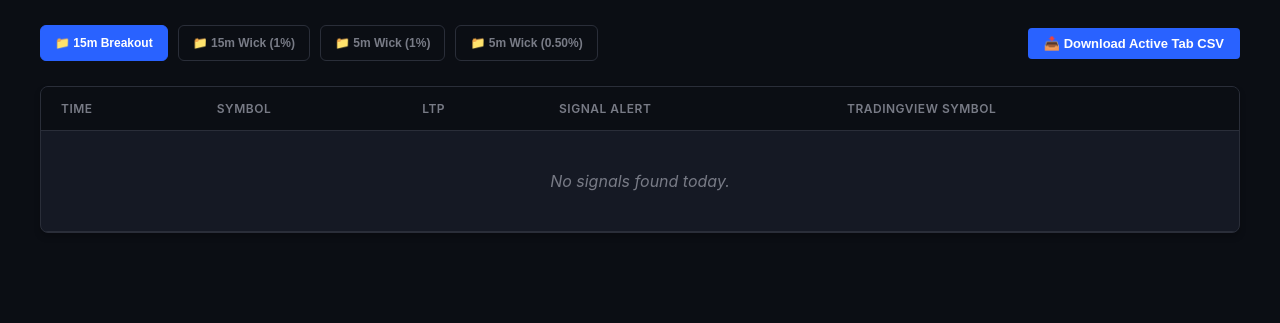
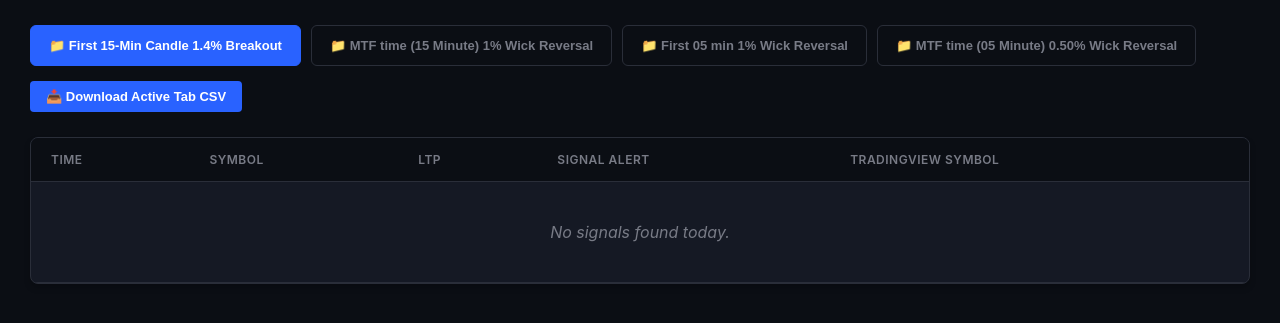
Before and after one commit to merasharemarket147/live-trading-dashboard, a Flask app: page / in a window 1280 px wide. Shown: the part 62-385 px from the top of the page. Run offline with Flask 3, Linux system fonts and the light colour scheme; data that the repository does not hold is empty.

Commit message:
Update index.html

```diff
--- a/templates/index.html
+++ b/templates/index.html
@@ -46,7 +46,7 @@
         }
         @keyframes blink { 0% {opacity: 1;} 50% {opacity: 0.3;} 100% {opacity: 1;} }
 
-        .container { padding: 25px 30px; max-width: 1200px; margin: auto; }
+        .container { padding: 25px 30px; max-width: 1300px; margin: auto; }
 
         /* Action Bar (Tabs + Download Button) */
         .action-bar {
@@ -60,8 +60,8 @@
         .tabs { display: flex; gap: 10px; flex-wrap: wrap; }
         .tab-btn {
             background-color: transparent; border: 1px solid var(--border-color);
-            color: var(--text-muted); padding: 10px 14px; cursor: pointer;
-            border-radius: 6px; font-weight: 600; font-size: 12px; transition: all 0.2s ease;
+            color: var(--text-muted); padding: 12px 18px; cursor: pointer;
+            border-radius: 6px; font-weight: 600; font-size: 13px; transition: all 0.2s ease;
         }
         .tab-btn.active { background-color: var(--accent); color: #ffffff; border-color: var(--accent); }
         .tab-btn:hover:not(.active) { background-color: #1e222d; color: var(--text-main); }
@@ -101,10 +101,10 @@
         <!-- Action Bar with Tabs and Download Button -->
         <div class="action-bar">
             <div class="tabs">
-                <button class="tab-btn active" onclick="switchTab('tab15m', 'First_15Min_Breakout', event)">📁 15m Breakout</button>
-                <button class="tab-btn" onclick="switchTab('tabWick', 'MTF_15Min_Wick_Reversal', event)">📁 15m Wick (1%)</button>
-                <button class="tab-btn" onclick="switchTab('tab05m1pct', 'First_05Min_Wick_1pct', event)">📁 5m Wick (1%)</button>
-                <button class="tab-btn" onclick="switchTab('tab05m050pct', 'MTF_05Min_0.50pct_Wick', event)">📁 5m Wick (0.50%)</button>
+                <button class="tab-btn active" onclick="switchTab('tab15m', 'First_15Min_Breakout', event)">📁 First 15-Min Candle 1.4% Breakout</button>
+                <button class="tab-btn" onclick="switchTab('tabWick', 'MTF_15Min_Wick_Reversal', event)">📁 MTF time (15 Minute) 1% Wick Reversal</button>
+                <button class="tab-btn" onclick="switchTab('tab05m1pct', 'First_05Min_Wick_1pct', event)">📁 First 05 min 1% Wick Reversal</button>
+                <button class="tab-btn" onclick="switchTab('tab05m050pct', 'MTF_05Min_0.50pct_Wick', event)">📁 MTF time (05 Minute) 0.50% Wick Reversal</button>
             </div>
             <button onclick="downloadCSV()" class="btn download-btn">📥 Download Active Tab CSV</button>
         </div>
```
